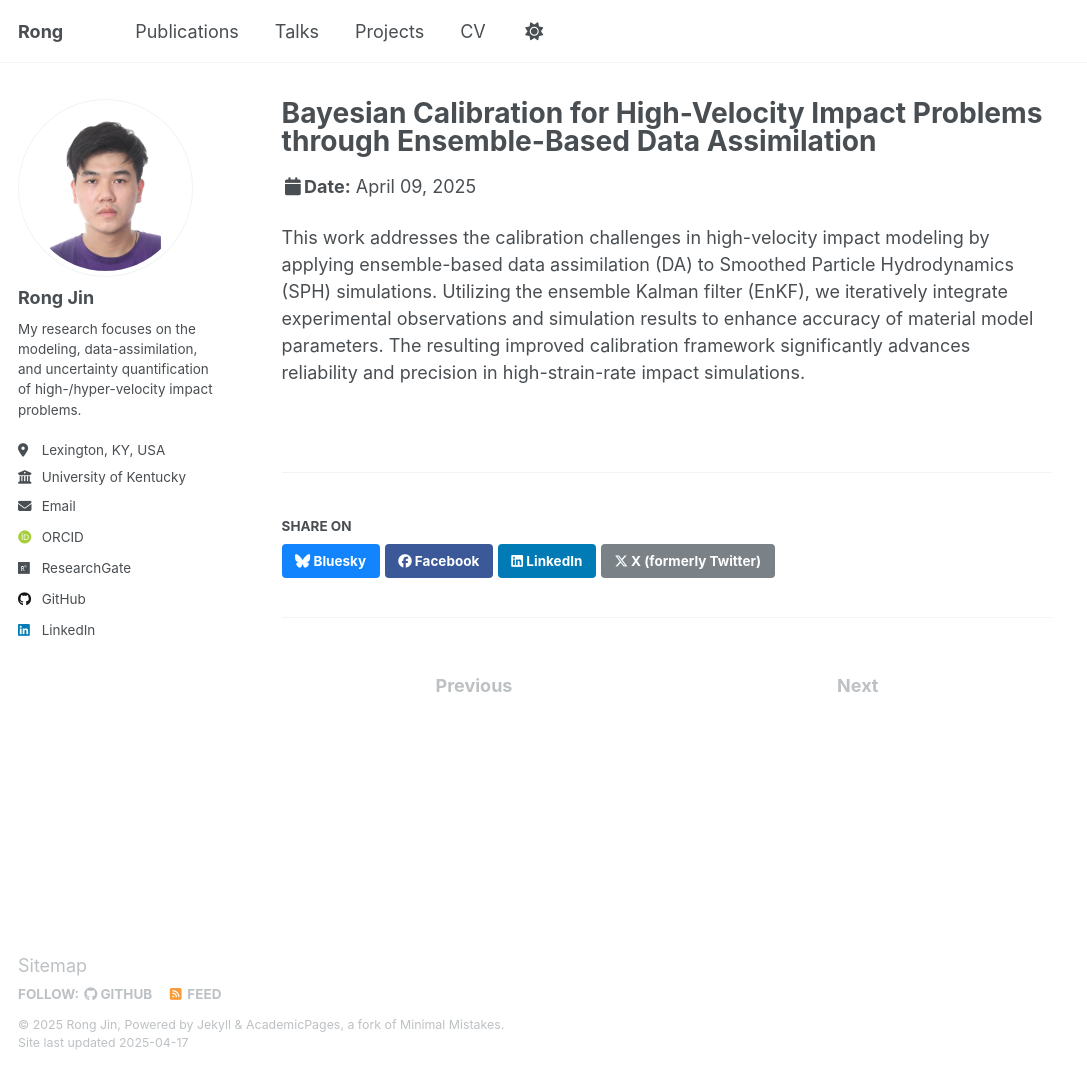
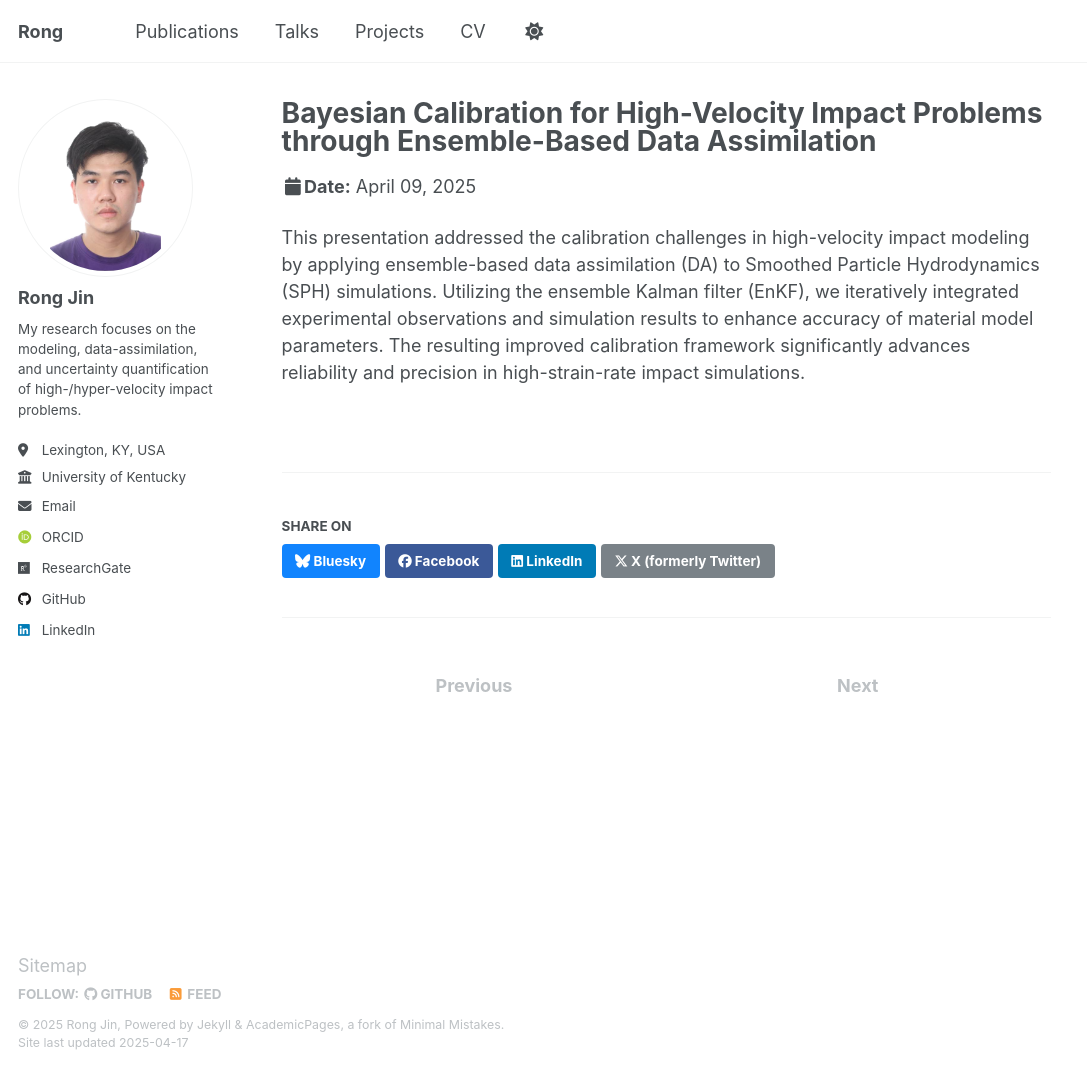
Before and after one commit to rong-jin/rong-jin.github.io, a Jekyll site: the page built from _talks/2025-04-09-Bayesian-Calibration-for-High-Velocity-Impact-Problems-through-Ensemble-Based-Data-Assimilation.md, in a window 1280 px wide and 1071 px high. Shown: the whole window, without its empty margins (0-1087 px from the left). Built offline with Jekyll 4.4.1, drawn with Linux system fonts in a browser that asks for light colours; some web fonts are replaced.

Commit message:
Update 2025-04-09-Bayesian-Calibration-for-High-Velocity-Impact-Problems-through-Ensemble-Based-Data-Assimilation.md

```diff
--- a/_talks/2025-04-09-Bayesian-Calibration-for-High-Velocity-Impact-Problems-through-Ensemble-Based-Data-Assimilation.md
+++ b/_talks/2025-04-09-Bayesian-Calibration-for-High-Velocity-Impact-Problems-through-Ensemble-Based-Data-Assimilation.md
@@ -8,4 +8,4 @@ date: 2025-04-09
 location: "Annapolis, Maryland, USA"
 ---
 
-This work addresses the calibration challenges in high-velocity impact modeling by applying ensemble-based data assimilation (DA) to Smoothed Particle Hydrodynamics (SPH) simulations. Utilizing the ensemble Kalman filter (EnKF), we iteratively integrate experimental observations and simulation results to enhance accuracy of material model parameters. The resulting improved calibration framework significantly advances reliability and precision in high-strain-rate impact simulations.
+This presentation addressed the calibration challenges in high-velocity impact modeling by applying ensemble-based data assimilation (DA) to Smoothed Particle Hydrodynamics (SPH) simulations. Utilizing the ensemble Kalman filter (EnKF), we iteratively integrated experimental observations and simulation results to enhance accuracy of material model parameters. The resulting improved calibration framework significantly advances reliability and precision in high-strain-rate impact simulations.
```
